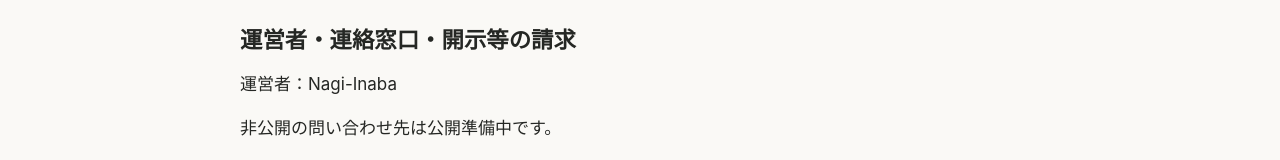
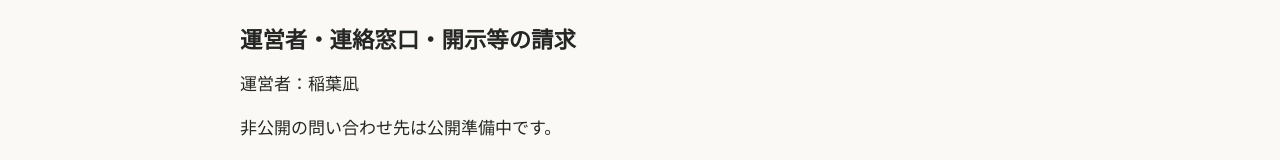
Before and after one commit to Nagi-Inaba/a11y-portal, a Next.js app: page /privacy in a window 1280 px wide. Shown: the part 2168-2328 px from the top of the page. Built offline with nearby package versions, Linux system fonts and the light colour scheme.

Commit message:
feat: configure approved operator and privacy contact

```diff
--- a/src/app/privacy/page.tsx
+++ b/src/app/privacy/page.tsx
@@ -6,7 +6,12 @@ export const metadata: Metadata = { title: "プライバシーポリシー", des
 
 export default function PrivacyPage() {
   const contact = process.env.PRIVACY_CONTACT_EMAIL?.trim();
-  const operator = process.env.SITE_OPERATOR_NAME?.trim() || "Nagi-Inaba";
+  let contactUrl: string | undefined;
+  try {
+    const url = new URL(process.env.PRIVACY_CONTACT_URL?.trim() || "");
+    if (url.protocol === "https:") contactUrl = url.href;
+  } catch { /* A missing or invalid optional form URL is not published. */ }
+  const operator = process.env.SITE_OPERATOR_NAME?.trim() || "稲葉凪";
   return <PolicyPage title="プライバシーポリシー">
     <p>a11y Portal（以下「本サイト」）は、閲覧、ログイン、投稿、評価の運用に伴って取り扱う情報について、次のとおり説明します。</p>
     <section><h2>取得する情報と利用目的</h2>
@@ -40,7 +45,7 @@ export default function PrivacyPage() {
     </section>
     <section id="contact"><h2>運営者・連絡窓口・開示等の請求</h2>
       <p>運営者：{operator}</p>
-      {contact ? <p>連絡窓口：<a href={`mailto:${contact}`}>{contact}</a></p> : <p>非公開の問い合わせ先は公開準備中です。</p>}
+      {contact ? <p>連絡窓口：<a href={`mailto:${contact}`}>{contact}</a></p> : contactUrl ? <p>連絡窓口：<a href={contactUrl}>非公開の問い合わせフォーム</a></p> : <p>非公開の問い合わせ先は公開準備中です。</p>}
       <p>ご本人の個人情報の利用目的の通知、開示、訂正、利用停止・削除、第三者提供の停止等の相談は、この窓口へお知らせください。対象のレポートURLなど、情報の特定に必要な内容を添えてください。必要な範囲で本人確認を行い、適用法令に従って対応します。住所など、運営者について法令上必要な情報の確認も同じ窓口で受け付けます。</p>
       <p>パスワードや本人確認書類を最初の連絡に添付しないでください。第三者が保存した公開情報は、本サイト側の訂正・公開停止だけでは削除できない場合があります。</p>
     </section>
```
Also changed, not shown: tests/portal-ui.mjs (+1 -0 lines), 3 other files (tests, documents, lock files or other folders).
